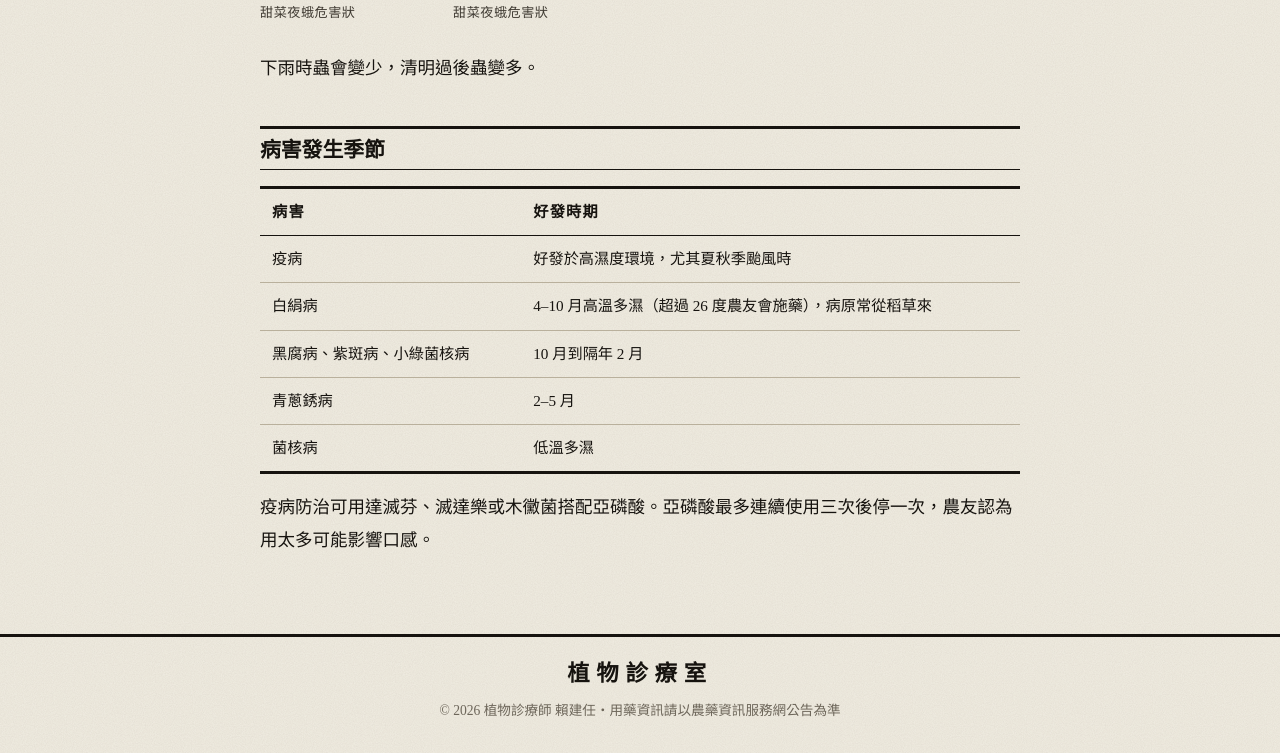
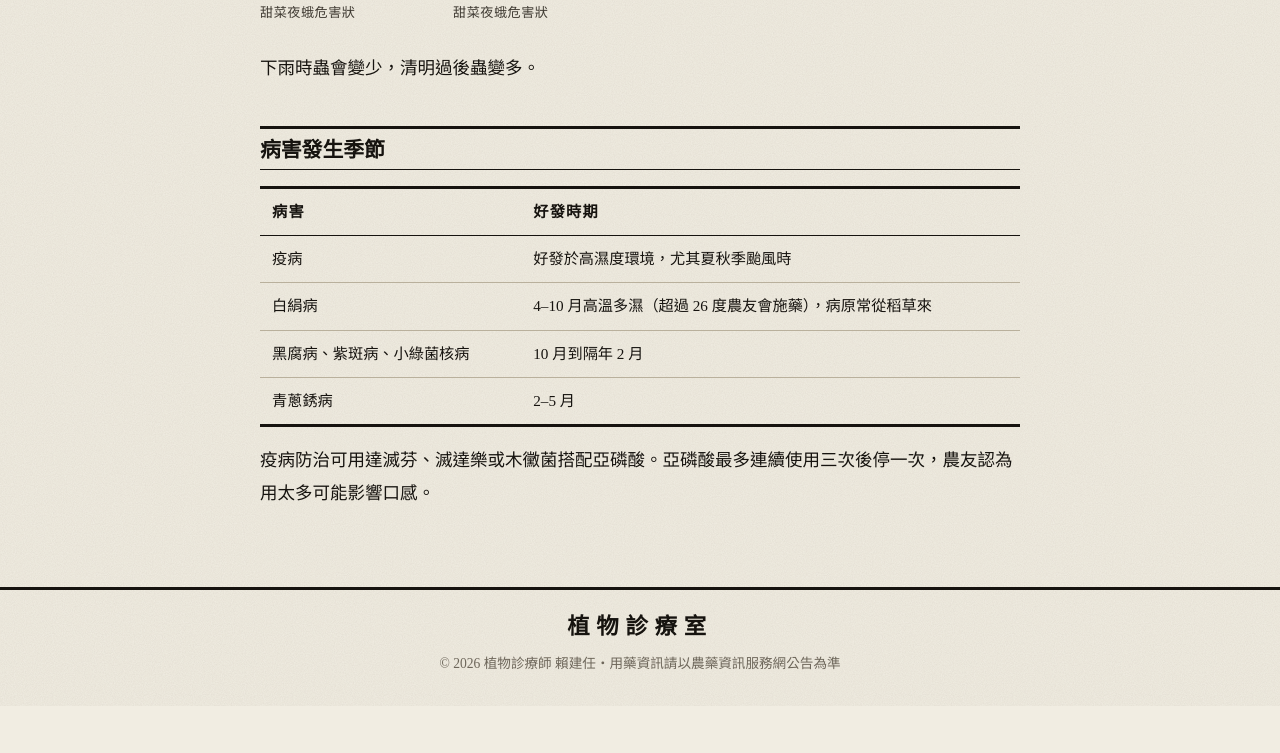
Before and after one commit to laijianren/laijianren.github.io, a Jekyll site: the page built from _visits/2021-10-25-sanxing-scallion.md, in a window 1280 px wide and 900 px high, scrolled down 2042 px, cut to the strip 147-900 px from the top of the window. Built offline with Jekyll 4.4.1, drawn with Linux system fonts in a browser that asks for light colours; some web fonts are replaced; after the commit the page ends 2895 px from its top, so only the background shows below that.

Commit message:
Drop 菌核病 row
Co-Authored-By: Claude Opus 5.5 (1M context) <noreply@anthropic.com>
Claude-Session: https://claude.ai/code/session_01XJGjkT6ynprrpQ61onDbZk

```diff
--- a/_visits/2021-10-25-sanxing-scallion.md
+++ b/_visits/2021-10-25-sanxing-scallion.md
@@ -41,6 +41,5 @@ cover_caption: 甜菜夜蛾危害狀
 | 白絹病 | 4–10 月高溫多濕（超過 26 度農友會施藥），病原常從稻草來 |
 | 黑腐病、紫斑病、小綠菌核病 | 10 月到隔年 2 月 |
 | 青蔥銹病 | 2–5 月 |
-| 菌核病 | 低溫多濕 |
 
 疫病防治可用達滅芬、滅達樂或木黴菌搭配亞磷酸。亞磷酸最多連續使用三次後停一次，農友認為用太多可能影響口感。
```
